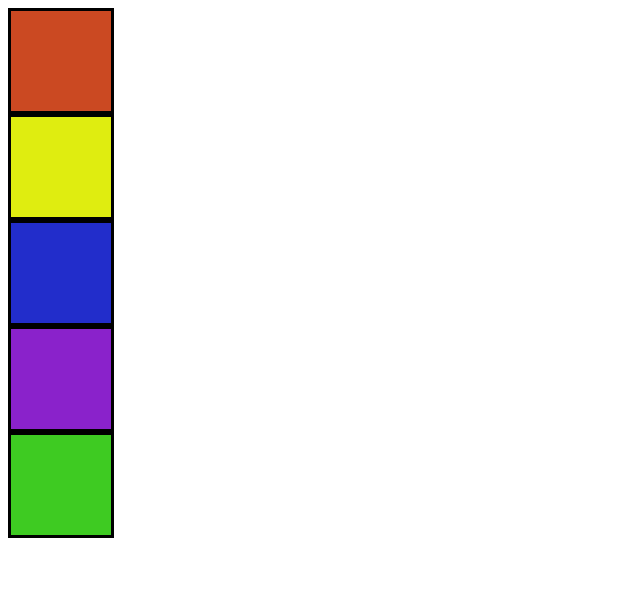
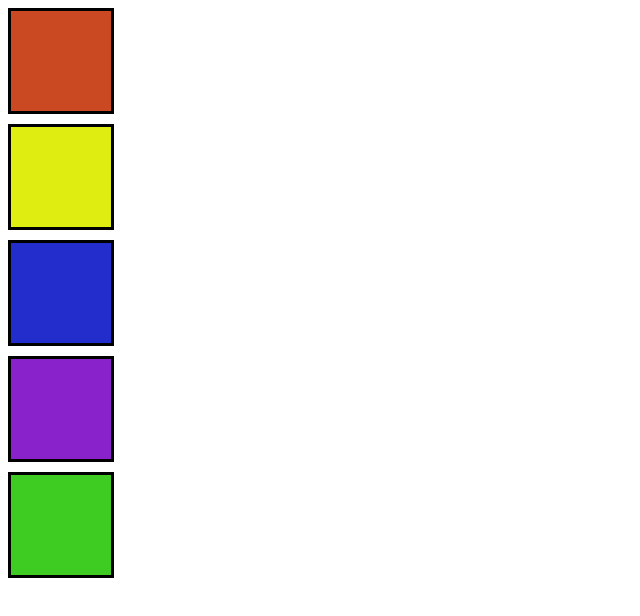
Before and after one commit to dany232/tpsit-1, a plain HTML site: page quadrati.html in a window 1280 px wide. Shown: the whole page, without its empty margins (0-640 px from the left). Drawn offline with Linux system fonts and the light colour scheme.

Commit message:
Update quadrati.html

```diff
--- a/quadrati.html
+++ b/quadrati.html
@@ -6,24 +6,28 @@
             background-color: #cb4922;
             width: 100px;
             height: 100px;
+            margin-bottom: 10px;
             border-style: solid;
         }
         #quadratino2{
             background-color: #dfed10;
             width: 100px;
             height: 100px;
+            margin-bottom: 10px;
             border-style: solid;
         }
         #quadratino3{
             background-color: #222dcb;
             width: 100px;
             height: 100px;
+            margin-bottom: 10px;
             border-style: solid;
         }
         #quadratino4{
             background-color: #8a22cb;
             width: 100px;
             height: 100px;
+            margin-bottom: 10px;
             border-style: solid;
         }
         #quadratino5{
```
